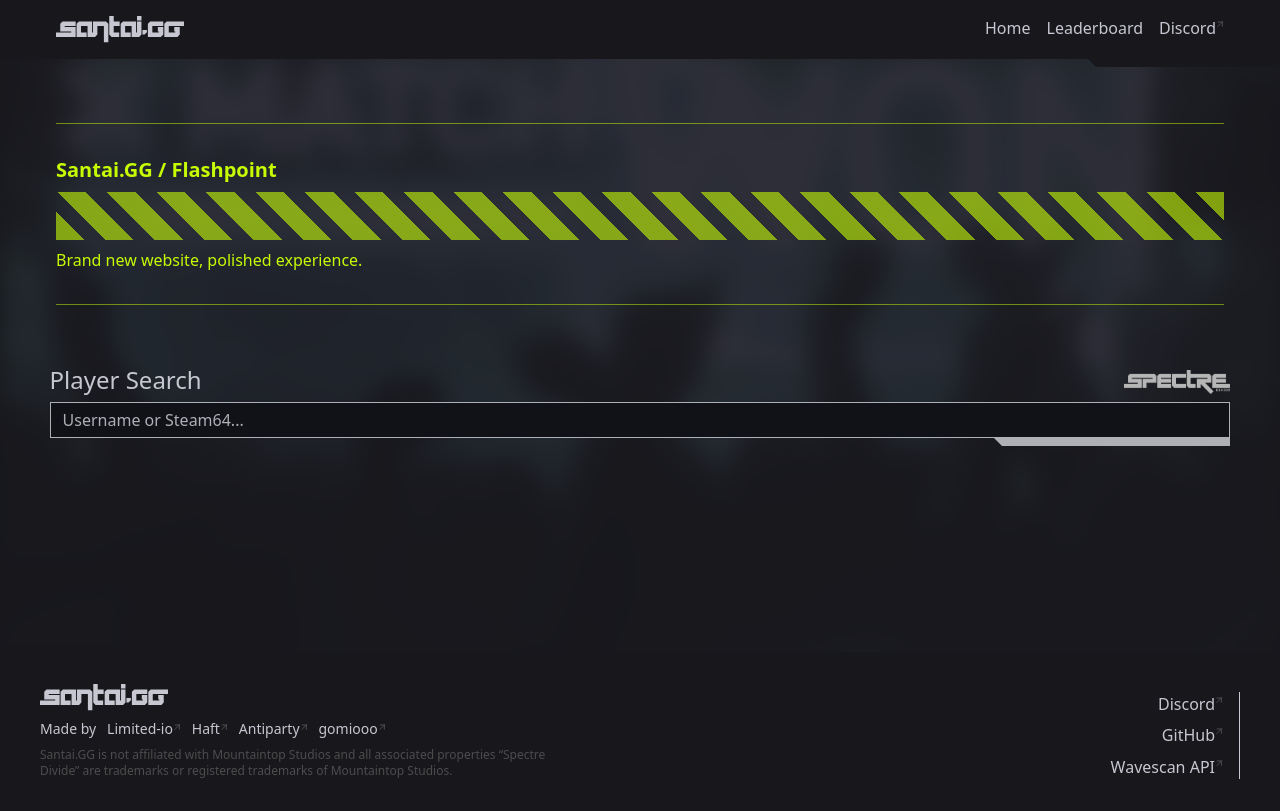
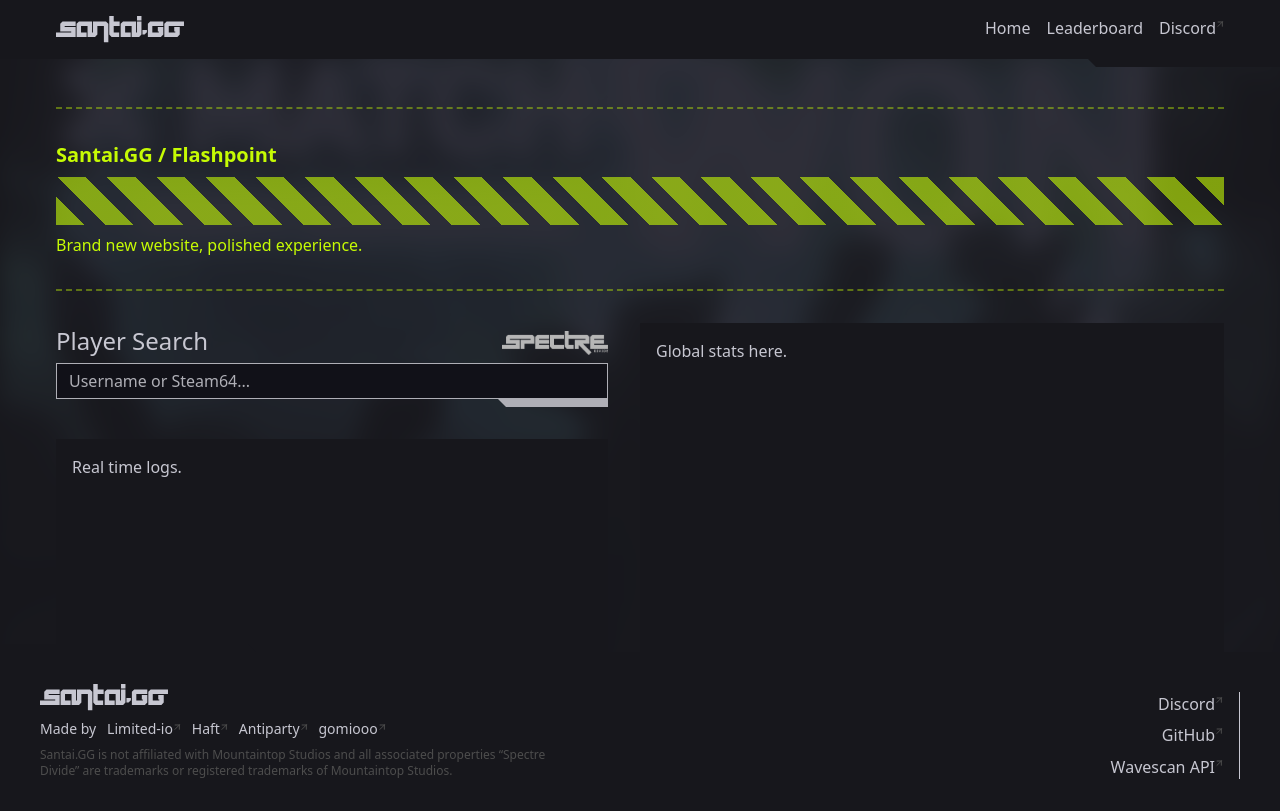
Before and after one commit to santaigg/adrenalink, a Next.js app: page / in a window 1280 px wide. Built offline with nearby package versions, Linux system fonts and the light colour scheme; a web font is replaced by a local one.

Commit message:
Added some islands to homepage

```diff
--- a/src/app/(pages)/page.tsx
+++ b/src/app/(pages)/page.tsx
@@ -8,19 +8,23 @@
 
 export default function Home() {
   return (
-    <main>
+    <main className="h-full">
       <BackgroundImage image={BackgroundImageData} />
-      <Constrict className="my-12 px-4">
+      <Constrict className="my-8 px-4">
         <NoticeBanner className="text-center" noticeTitle="Santai.GG / Flashpoint" noticeBottomText="Brand new website, polished experience." />
       </Constrict>
-      <Constrict className="max-w-96">
-        <div className="p-secondary rounded-secondary text-primary-foreground">
-          <div className="flex flex-row">
-            <h2 className="mb-1 text-primary-foreground">Player Search</h2>
-            <Image src={SpectreLogoImage} alt="Spectre Divide wordmark." className="h-6 w-auto ml-auto mt-auto mb-2 brightness-75" />
+      <Constrict className="h-full px-4 flex flex-row gap-8">
+        <div className="flex-1 flex flex-col gap-8 text-primary-foreground">
+          <div>
+            <div className="flex flex-row">
+              <h2 className="mb-1 text-primary-foreground">Player Search</h2>
+              <Image src={SpectreLogoImage} alt="Spectre Divide wordmark." className="h-6 w-auto ml-auto mt-auto mb-2 brightness-75" />
+            </div>
+            <Searchbox placeholder="Username or Steam64..." />
           </div>
-          <Searchbox placeholder="Username or Steam64..." />
+          <div className="h-full p-4 bg-primary">Real time logs.</div>
         </div>
+        <div className="flex-1 h-full p-4 bg-primary">Global stats here.</div>
       </Constrict>
     </main>
   );
--- a/src/app/components/information/NoticeBanner.tsx
+++ b/src/app/components/information/NoticeBanner.tsx
@@ -2,7 +2,7 @@
 
 export default function NoticeBanner({ className, noticeTitle, noticeBottomText }: { className?: string; noticeTitle: string; noticeBottomText?: string }) {
   return (
-    <div className="py-8 border-y border-accent border-opacity-50">
+    <div className="py-8 border-y-2 border-dashed border-accent border-opacity-40">
       <p className="mb-2 text-accent text-xl font-semibold">{noticeTitle}</p>
       <div className={cn("w-full h-12 opacity-60 bg-[repeating-linear-gradient(45deg,#c6fb04_0px,#c6fb04_20px,transparent_20px,transparent_35px)]", className)}></div>
       <p className="mt-2 text-accent">{noticeBottomText}</p>
```
